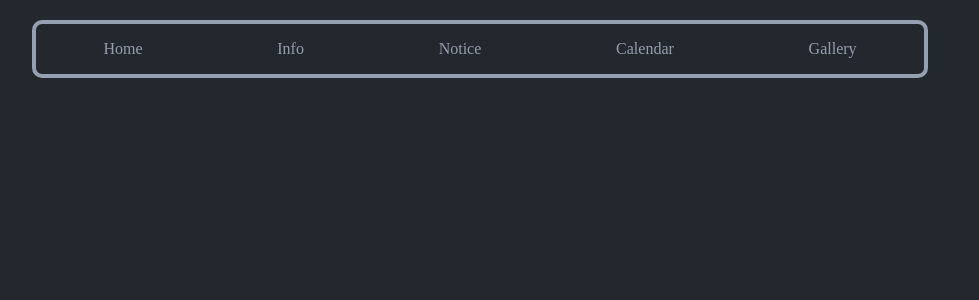
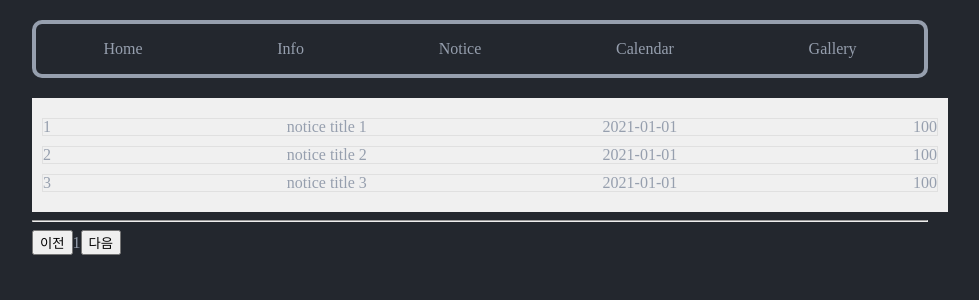
Before and after one commit to YoonKeumJae/AIng, a React (Vite) app: page /notice in a window 1280 px wide. Shown: the top 300 px of the page, without its empty margins (160-1139 px from the left). Built offline with nearby package versions, Linux system fonts and the light colour scheme.

Commit message:
Pagination

```diff
--- a/src/pages/Info.jsx
+++ b/src/pages/Info.jsx
@@ -1,9 +1,16 @@
+import styled from "styled-components";
+
+const Wrapper = styled.div``;
+const Image = styled.img`
+  width: 100%;
+`;
+
 const Info = () => {
-    return (
-        <div>
-
-        </div>
-    );
+  return (
+    <Wrapper>
+      <Image src="https://via.placeholder.com/800x400" />
+    </Wrapper>
+  );
 };
 
 export default Info;
--- a/src/pages/Notice.jsx
+++ b/src/pages/Notice.jsx
@@ -1,9 +1,147 @@
+import { useState, useEffect } from "react";
+import styled from "styled-components";
+
+const Wrapper = styled.div`
+  width: 100%;
+`;
+
+const ListWrapper = styled.ul`
+  width: 100%;
+  background-color: #f0f0f0;
+  padding: 10px;
+`;
+
+const ListItem = styled.li`
+  display: flex;
+  flex-direction: row;
+  justify-content: space-between;
+  align-items: center;
+  margin: 10px 0;
+  border: 1px solid #e0e0e0;
+`;
+
+const getDummyData = () => {
+  const dummy = [
+    {
+      id: 1,
+      title: "notice title 1",
+      date: "2021-01-01",
+      views: 100,
+    },
+    {
+      id: 2,
+      title: "notice title 2",
+      date: "2021-01-01",
+      views: 100,
+    },
+    {
+      id: 3,
+      title: "notice title 3",
+      date: "2021-01-01",
+      views: 100,
+    },
+    {
+      id: 4,
+      title: "notice title 4",
+      date: "2021-01-01",
+      views: 100,
+    },
+    {
+      id: 5,
+      title: "notice title 5",
+      date: "2021-01-01",
+      views: 100,
+    },
+    {
+      id: 6,
+      title: "notice title 6",
+      date: "2021-01-01",
+      views: 100,
+    },
+    {
+      id: 7,
+      title: "notice title 7",
+      date: "2021-01-01",
+      views: 100,
+    },
+    {
+      id: 8,
+      title: "notice title 8",
+      date: "2021-01-01",
+      views: 100,
+    },
+    {
+      id: 9,
+      title: "notice title 9",
+      date: "2021-01-01",
+      views: 100,
+    },
+    {
+      id: 10,
+      title: "notice title 10",
+      date: "2021-01-01",
+      views: 100,
+    },
+    {
+      id: 11,
+      title: "notice title 11",
+      date: "2021-01-01",
+      views: 100,
+    },
+  ];
+  return dummy;
+};
+
 const Notice = () => {
-    return (
-        <div>
+  let pageLength = 3;
 
-        </div>
+  const [currentPage, setCurrentPage] = useState(1);
+  const [currentDataList, setCurrentDataList] = useState([]);
+  const [dataList, setDataList] = useState([]);
+
+  useEffect(() => {
+    const data = getDummyData();
+    setDataList(data);
+  }, []);
+
+  useEffect(() => {
+    const currentData = dataList.slice(
+      (currentPage - 1) * pageLength,
+      currentPage * pageLength
     );
+    setCurrentDataList(currentData);
+  }, [currentPage, dataList, pageLength]);
+
+  const onClickPrev = () => {
+    if (currentPage === 1) return;
+    setCurrentPage(currentPage - 1);
+  };
+
+  const onClickNext = () => {
+    if (currentPage === Math.ceil(dataList.length / pageLength)) return;
+    setCurrentPage(currentPage + 1);
+  };
+
+  return (
+    <Wrapper>
+      <ListWrapper>
+        {currentDataList.map((item) => (
+          <ListItem key={item.id}>
+            <span>{item.id}</span>
+            <span>{item.title}</span>
+            <span>{item.date}</span>
+            <span>{item.views}</span>
+          </ListItem>
+        ))}
+      </ListWrapper>
+      <hr />
+      <ul>
+        <button onClick={onClickPrev}>이전</button>
+        <span>{currentPage}</span>
+        <button onClick={onClickNext}>다음</button>
+      </ul>
+    </Wrapper>
+  );
 };
 
 export default Notice;
```
Also changed, not shown: src/components/List.jsx (added, +9 -0 lines), src/components/ListItem.jsx (added, +9 -0 lines), 1 other file (tests, documents, lock files or other folders).
